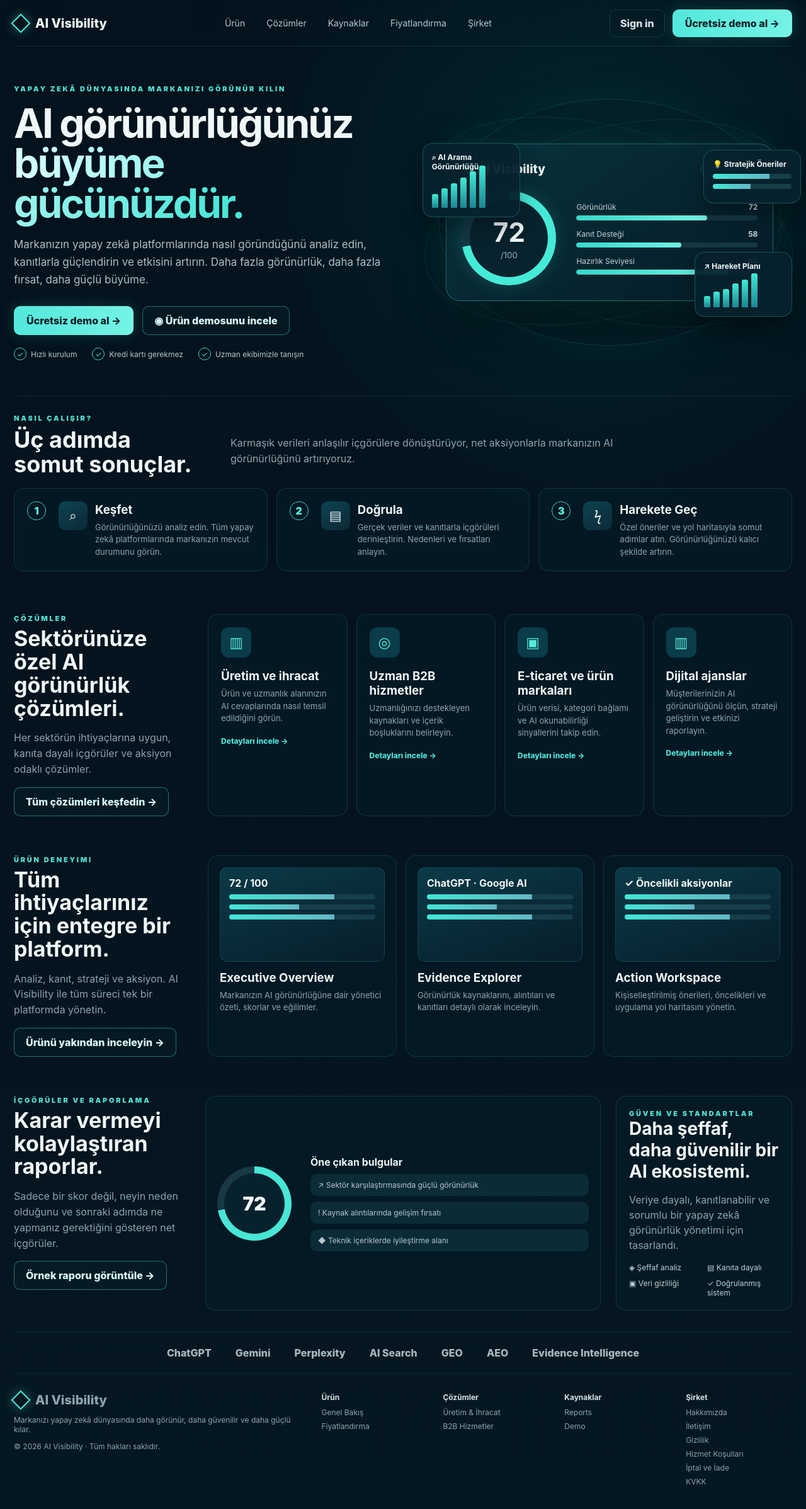
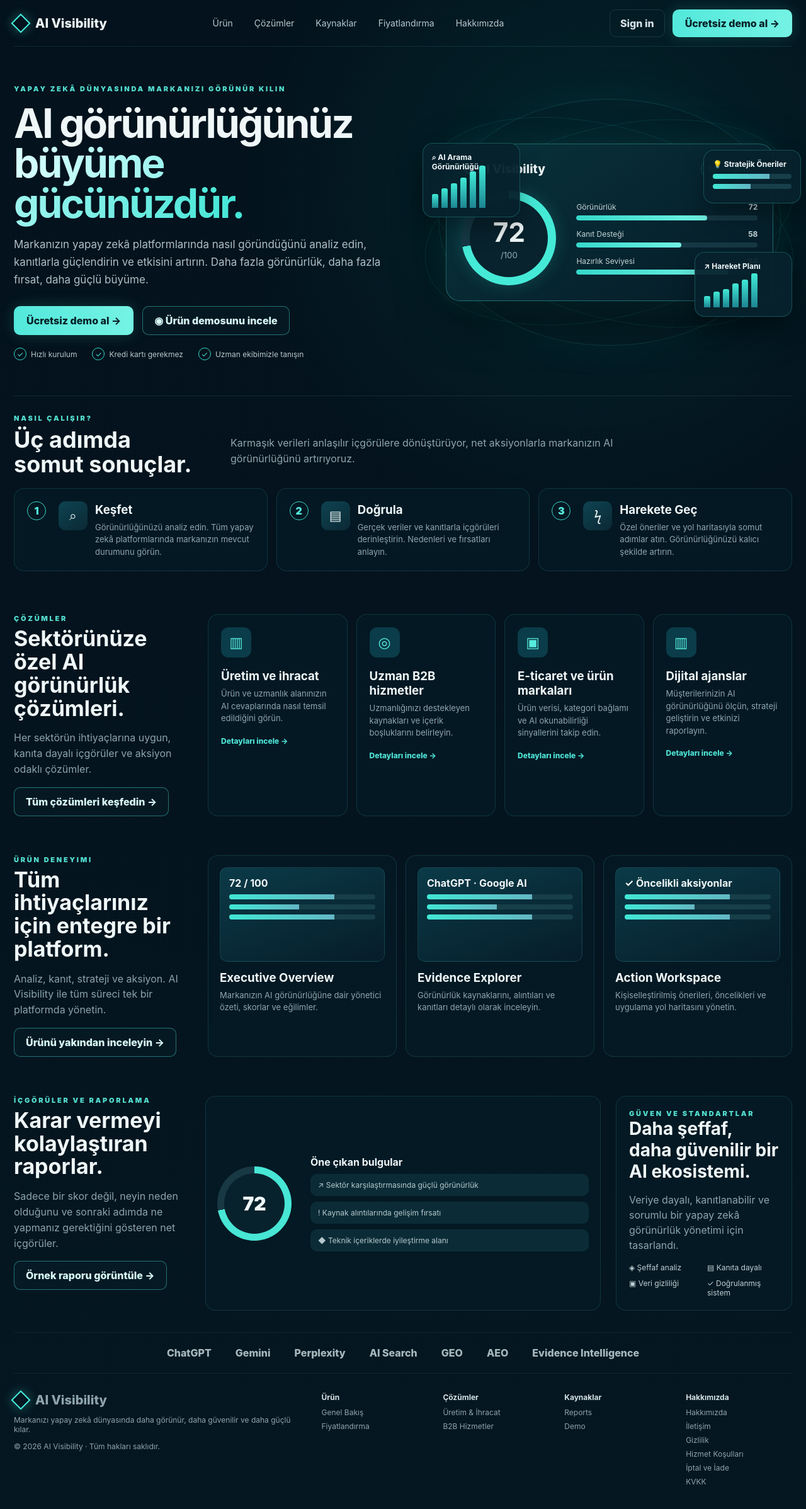
Before and after one commit to mehmetozan-5858/ai-visibility, a Next.js app: page / in a window 1280 px wide. Shown: the top 2396 px of the page at 63% size. Built offline with nearby package versions, Linux system fonts and the light colour scheme.

Commit message:
fix: avoid claiming company status for individual seller

```diff
--- a/app/page.js
+++ b/app/page.js
@@ -24,7 +24,7 @@ export default function Home(){
  return <div className={styles.page}><div className={styles.shell}>
   <header className={styles.nav}>
    <Link href="/" className={styles.brand}><span className={styles.logo}/><span>AI Visibility</span></Link>
-   <nav className={styles.navlinks}><a href="#urun">Ürün</a><a href="#cozumler">Çözümler</a><a href="#rapor">Kaynaklar</a><Link href="/hizmetler">Fiyatlandırma</Link><Link href="/hakkimizda">Şirket</Link></nav>
+   <nav className={styles.navlinks}><a href="#urun">Ürün</a><a href="#cozumler">Çözümler</a><a href="#rapor">Kaynaklar</a><Link href="/hizmetler">Fiyatlandırma</Link><Link href="/hakkimizda">Hakkımızda</Link></nav>
    <div className={styles.actions}><Link className={styles.ghost} href="/musteri-giris">Giriş yap</Link><Link className={styles.cta} href="/yeni-musteri">Ücretsiz demo al →</Link></div>
   </header>
 
@@ -73,6 +73,6 @@ export default function Home(){
   </section>
 
   <div className={styles.logos}><span>ChatGPT</span><span>Gemini</span><span>Perplexity</span><span>AI Search</span><span>GEO</span><span>AEO</span><span>Evidence Intelligence</span></div>
-  <footer className={styles.footer}><div><div className={styles.brand}><span className={styles.logo}/><span>AI Visibility</span></div><p>Markanızı yapay zekâ dünyasında daha görünür, daha güvenilir ve daha güçlü kılar.</p><div className={styles.legal}>© 2026 AI Visibility · Tüm hakları saklıdır.</div></div><div className={styles.footerLinks}><div><strong>Ürün</strong><a href="#urun">Genel Bakış</a><Link href="/hizmetler">Fiyatlandırma</Link></div><div><strong>Çözümler</strong><a href="#cozumler">Üretim & İhracat</a><a href="#cozumler">B2B Hizmetler</a></div><div><strong>Kaynaklar</strong><a href="#rapor">Raporlar</a><Link href="/demo">Demo</Link></div><div><strong>Şirket</strong><Link href="/hakkimizda">Hakkımızda</Link><Link href="/iletisim">İletişim</Link><Link href="/gizlilik">Gizlilik</Link><Link href="/mesafeli-hizmet-sozlesmesi">Hizmet Koşulları</Link><Link href="/iptal-iade">İptal ve İade</Link><Link href="/kvkk">KVKK</Link></div></div></footer>
+  <footer className={styles.footer}><div><div className={styles.brand}><span className={styles.logo}/><span>AI Visibility</span></div><p>Markanızı yapay zekâ dünyasında daha görünür, daha güvenilir ve daha güçlü kılar.</p><div className={styles.legal}>© 2026 AI Visibility · Tüm hakları saklıdır.</div></div><div className={styles.footerLinks}><div><strong>Ürün</strong><a href="#urun">Genel Bakış</a><Link href="/hizmetler">Fiyatlandırma</Link></div><div><strong>Çözümler</strong><a href="#cozumler">Üretim & İhracat</a><a href="#cozumler">B2B Hizmetler</a></div><div><strong>Kaynaklar</strong><a href="#rapor">Raporlar</a><Link href="/demo">Demo</Link></div><div><strong>Hakkımızda</strong><Link href="/hakkimizda">Hakkımızda</Link><Link href="/iletisim">İletişim</Link><Link href="/gizlilik">Gizlilik</Link><Link href="/mesafeli-hizmet-sozlesmesi">Hizmet Koşulları</Link><Link href="/iptal-iade">İptal ve İade</Link><Link href="/kvkk">KVKK</Link></div></div></footer>
  </div></div>;
 }
```
